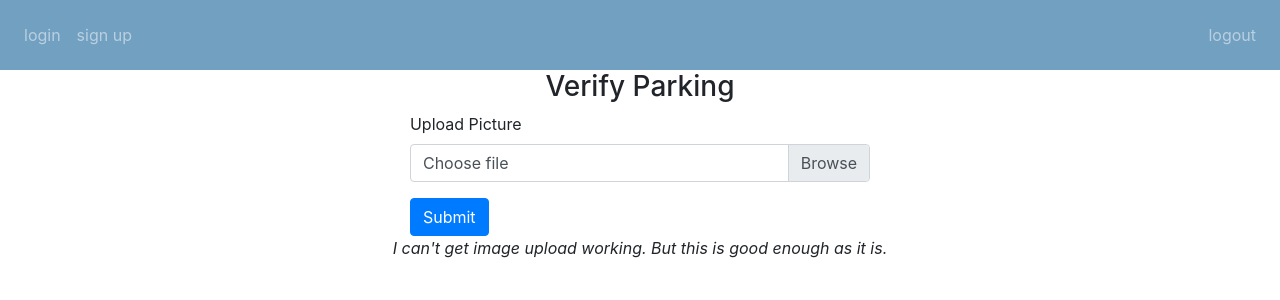
After one commit to joanna-lim/SC2006-SWE-Parking4TheWin, a Flask app: page /verify-parking in a window 1280 px wide. The commit adds this page. Shown: the top 300 px of the page. Run offline with Flask 3, Linux system fonts and the light colour scheme; a user stored in the database is signed in; tables that the repository leaves empty hold one stand-in row (values such as "Sample post"); parts of the project's set-up code (start-up, migrations or seed data) failed here and were passed over; some libraries are stand-ins or nearby versions.

Commit message:
Added taking picture feature.

```diff
--- /dev/null
+++ b/website/templates/verify_parking.html
@@ -0,0 +1,21 @@
+{% extends "base.html" %} {% block title %} Verify parking {% endblock %} {% block
+    content %}
+<h3 align="center">Verify Parking</h3>
+
+<div class="container d-flex flex-column align-items-center">
+    <form method="POST">
+      <div class="form-group">
+        <label for="imageUpload">Upload Picture</label>
+        <div class="custom-file">
+          <input type="file" accept="image/png, image/jpeg" class="custom-file-input" id="imageUpload" name="image">
+          <label class="custom-file-label" for="imageUpload">Choose file</label>
+        </div>
+      </div>
+      <button type="submit" class="btn btn-primary">
+        Submit
+      </button>
+    </form>
+    <i>I can't get image upload working. But this is good enough as it is.</i>
+</div>
+
+{% endblock %}
--- a/website/views.py
+++ b/website/views.py
@@ -68,12 +68,6 @@ def view_rewards():
     rewards = Reward.query.all()
     return render_template("view_rewards.html", user=current_user, rewards=rewards)
 
-@views.route('/claim-points', methods=['GET', 'POST'])
-@role_required('driver')
-def claim_points():
-    user = User.query.all()
-    return render_template("claim_points.html", user=current_user)
-
 # corporate views here
 @views.route('/rewards-creation', methods=['GET', 'POST'])
 @role_required('corporate')
@@ -97,11 +91,11 @@ def rewards_creation():
         flash('Reward created!', category='success')
     return render_template("rewards_creation.html", user=current_user)
 
-@views.route('/posted-rewards', methods=['GET', 'POST'])
-@role_required('corporate')
-def posted_rewards():
-    rewards = Reward.query.all()
-    return render_template("posted_rewards.html", user=current_user, rewards=rewards)
+@views.route('/claim-points', methods=['GET', 'POST'])
+@role_required('driver')
+def claim_points():
+    user = User.query.all()
+    return render_template("claim_points.html", user=current_user)
 
 # database related routes
 @views.route('/update-interested-carpark', methods=['POST'])
@@ -169,3 +163,28 @@ def deduct_points():
     user.points-=10
     db.session.commit()
     return
+
+@views.route('verify-parking', methods=['GET', 'POST'])
+@role_required('driver')
+def verify_parking():
+    user = User.query.filter_by(id = current_user.id).first()
+
+    # Users should not be able to use this route if they don't have any
+    # interested carparks
+    if user.interested_carpark is None:
+        flash("You don't have any interested carpark.")
+        return redirect(url_for("views.real_home"))
+
+    if request.method == "GET":
+        return render_template("verify_parking.html", user=current_user)
+    elif request.method == "POST":
+        #
+        # Do verification of parking image here
+        # The prototype won't implement this.
+
+        user.interested_carpark = None
+        #
+        # Add points related code here. And any other stuff.
+        #
+        db.session.commit()
+        return redirect(url_for("views.real_home"))
```
Also changed, not shown: website/templates/home.html (+9 -4 lines).
